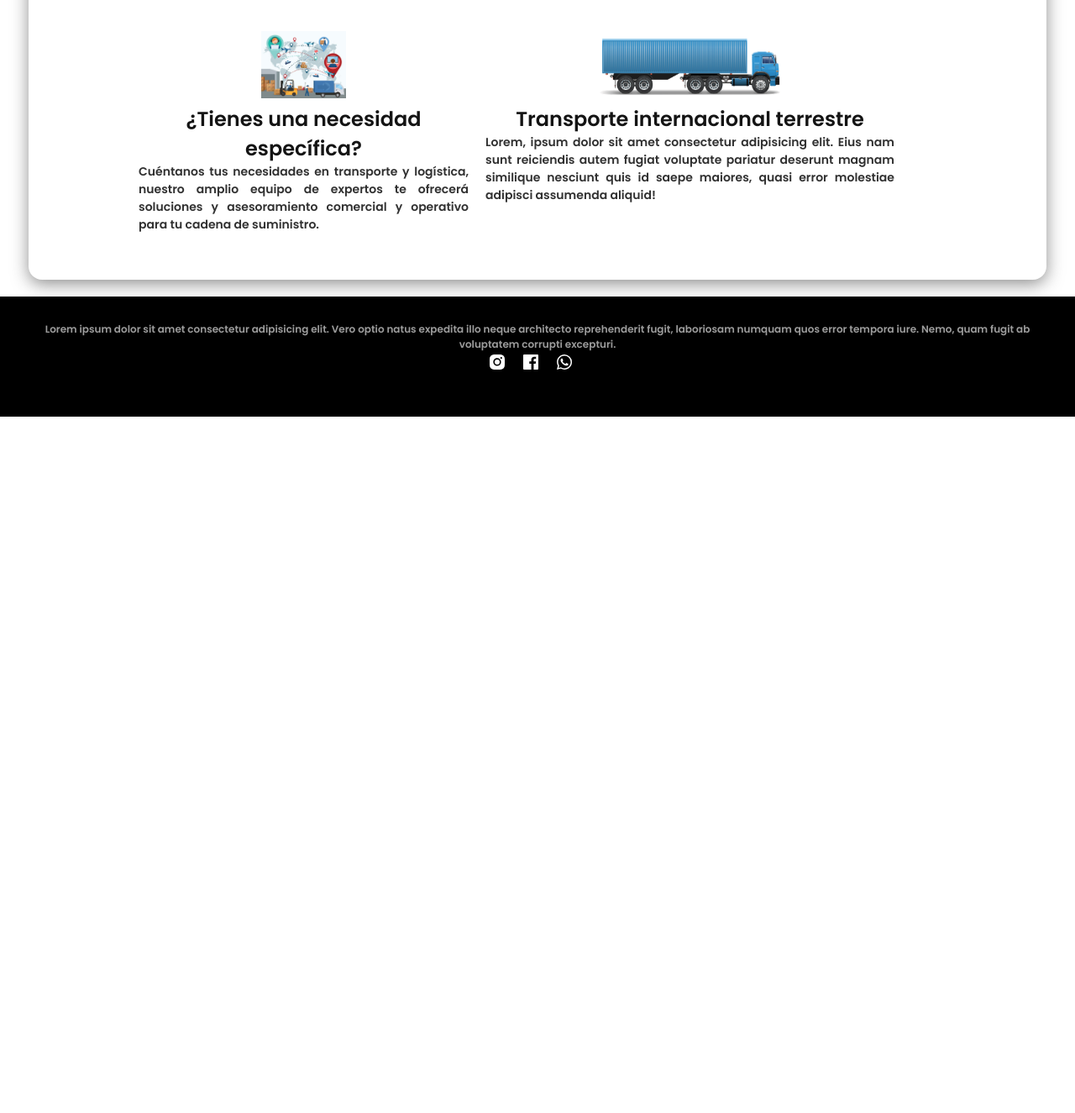
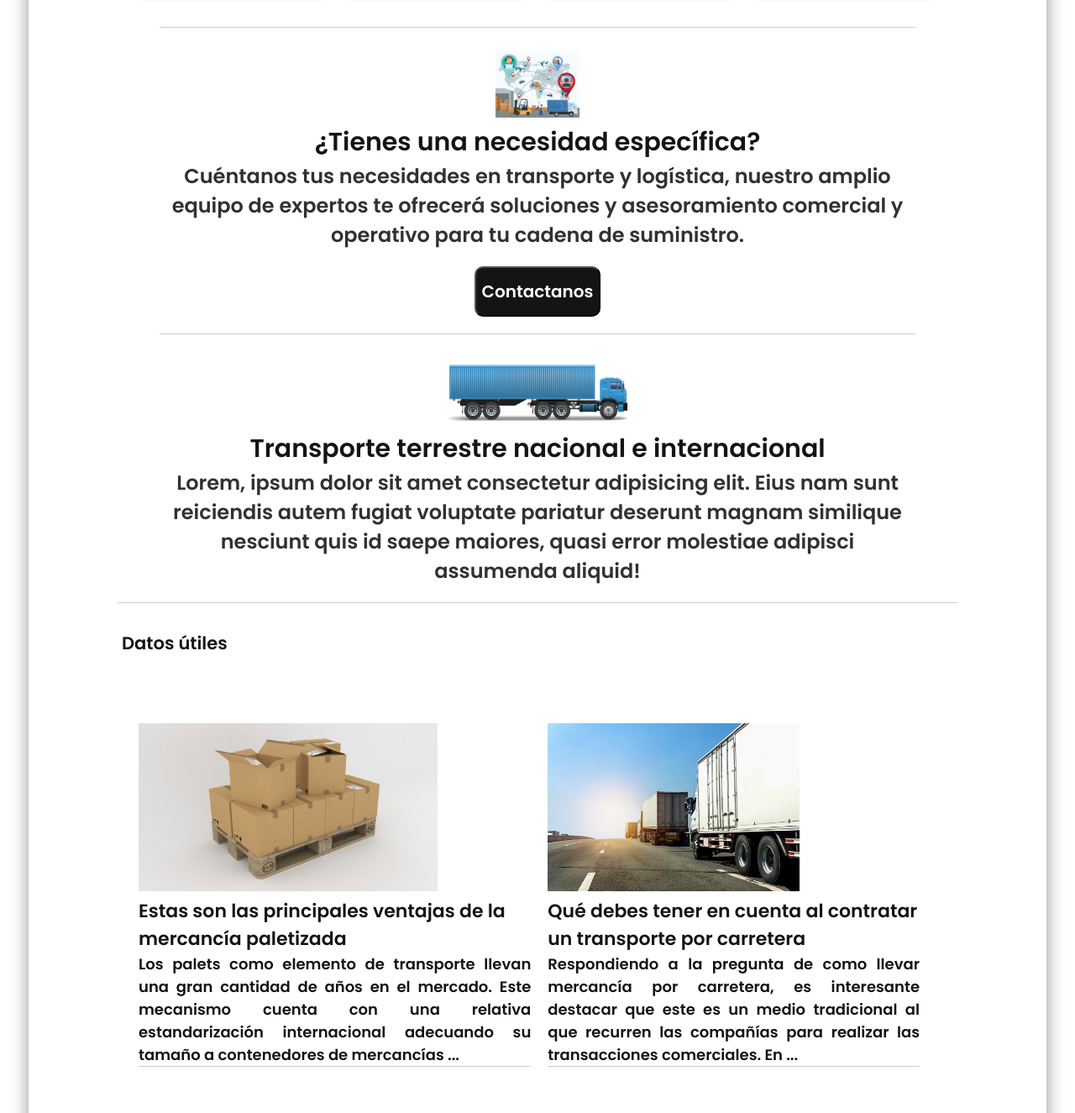
Before and after one commit to JoseTorres82/oneRoutePractica, a plain HTML site: page index.html in a window 1280 px wide. Shown: the part 760-2085 px from the top of the page at 84% size. Before the commit the page ends 1256 px from the top, so only its background shows below. Drawn offline with Linux system fonts and the light colour scheme; a script that the page names is missing.

Commit message:
agregandoSecciones

```diff
--- a/assets/css/styles.css
+++ b/assets/css/styles.css
@@ -26,6 +26,14 @@ body {
     /* font-family: 'Roboto', sans-serif; */
 }
 
+hr {
+    display: block;
+    background-color: #ccc;
+    border: 0;
+    height: 1px;
+    margin-bottom: 1.5em;
+}
+
 h2 {
     color: #141414;
     font-weight: 400;
@@ -38,6 +46,7 @@ h2 {
     padding-bottom: 0;
     display: flex;
     flex-direction: column;
+    justify-content: center;
     align-items: center;
     text-align: center;
     color: #fff;
@@ -186,6 +195,7 @@ h2 {
     margin-top: 20px;
     /* margin-bottom: 20px; */
     padding: 25px;
+
 }
 
 .articulos {
@@ -199,44 +209,49 @@ h2 {
     color: #272727;
     font-weight: 200;
     text-align: left;
-    /* border-radius: 1rem; */
-    /* margin-top: 5px; */
-    /* margin-bottom: 50px; */
+    border-radius: 5px;
     padding: 5px 20px;
-    /* -webkit-box-shadow: 0px 5px 15px 0px rgba(19, 0, 124, 0.54);
-    -moz-box-shadow: 0px 5px 15px 0px rgba(48, 9, 139, 0.54);
-    box-shadow: 0px 5px 15px 0px rgba(9, 1, 78, 0.54); */
+    -webkit-box-shadow: 0px 5px 10px 0px rgba(19, 0, 124, 0.54);
+    -moz-box-shadow: 0px 5px 10px 0px rgba(48, 9, 139, 0.54);
+    box-shadow: 0px 5px 10px 0px rgba(9, 1, 78, 0.54);
 
+}
+
+.articulos h2 {
+    font-weight: 600;
+    width: 100%;
+    justify-items: center;
 }
 
 .articos2 {
     max-width: 900px;
     width: 100%;
+    margin: 0 auto;
     display: flex;
     flex-direction: row;
     row-gap: 20px;
-    /* background: #ebebeb; */
     font-family: 'Poppins', sans-serif;
     font-weight: 200;
     color: rgb(49, 49, 49);
     text-align: center;
-    margin: 5px;
-    border-radius: 5px;
     padding: 20px;
-    gap: 20px;
+    justify-content: center;
+    /*     gap: 20px; */
 }
+
 
 .articos2 h2 {
     justify-content: center;
     align-items: center;
-    font-size: 24px;
+    font-size: 30px;
     font-style: light;
 }
+
 .articos2 p {
     justify-items: center;
     align-items: center;
-    text-align: justify;
-    font-size: 14px;
+    text-align: center;
+    font-size: 24px;
     font-style: light;
 }
 
@@ -244,6 +259,28 @@ h2 {
     justify-content: center;
     align-items: center;
     height: 80px;
+}
+
+.container__contacBtn {
+    margin: 0 auto;
+    display: flex;
+    max-width: 1000px;
+    justify-content: center;
+    align-items: center;
+
+}
+
+.container__contacBtn .btn__contacto a {
+    text-decoration: none;
+    color: #fff;
+    font-size: 20px;
+}
+
+.container__contacBtn .btn__contacto {
+    width: 150px;
+    height: 60px;
+    border-radius: 10px;
+    background: #141414;
 }
 
 .article__img1 {
@@ -292,6 +329,41 @@ h2 {
     width: 90%;
 }
 
+.info__container {
+    max-width: 1000px;
+    display: flex;
+    flex-direction: row;
+    justify-content: space-between;
+    justify-items: center;
+    align-items: top;
+    column-gap: 20px;
+    width: 95%;
+    margin-top: 20px;
+    padding: 25px;
+}
+
+.titulo__info {
+    max-width: 1000px;
+    margin: 0 auto;
+    padding: 5px;
+    color:#141414;
+}
+.info__container img {
+    height: 200px;
+    gap: 15px;
+    margin-top: 30px;
+}
+
+.info__container a {
+    text-decoration: none;
+    color: #141414;
+    font-weight: 300;
+    font-size: 22px;
+    font-style: bold;
+}
+.info__container p{
+ text-align: justify;
+}
 footer {
     background-color: #000;
     margin-top: 20px;
--- a/index.html
+++ b/index.html
@@ -13,7 +13,7 @@
     <link href="https://fonts.googleapis.com/css2?family=Poppins:ital,wght@0,600;1,600&display=swap" rel="stylesheet">
     <link rel="stylesheet" href="/assets/css/styles.css">
     <link rel="stylesheet" href="/assets/css/mqueries.css">
-    <title>One Route</title>
+    <title>On Route</title>
 </head>
 
 <body>
@@ -64,25 +64,8 @@
                     Weather for the Following Location: <a href="https://2ua.org/arg/mendoza/map/"
                         id="ww_b6faf4eebe742_u" target="_blank">Mendoza map, Argentina</a></div>
                 <script async src="https://app1.weatherwidget.org/js/?id=ww_b6faf4eebe742"></script>
-                <!--   <div id="ww_7b67528a93f5f" v='1.3' loc='id'
-                    a='{"t":"responsive","lang":"es","sl_lpl":1,"ids":["wl6251"],"font":"Arial","sl_ics":"one_a","sl_sot":"celsius","cl_bkg":"#000000","cl_font":"#FFFFFF","cl_cloud":"#FFFFFF","cl_persp":"#81D4FA","cl_sun":"#FFC107","cl_moon":"#FFC107","cl_thund":"#FF5722","sl_tof":"5","cl_odd":"#FFFFFF17"}'>
-                    Weather for the Following Location: <a href="https://2ua.org/arg/mendoza/map/" id="ww_7b67528a93f5f_u"
-                        target="_blank">Mendoza map, Argentina</a></div>
-                <script async src="https://app1.weatherwidget.org/js/?id=ww_7b67528a93f5f"></script>
-        </div> -->
-                <!-- <div class="hero-text">
-            <p>
-                Nuestra experiencia como empresa de transporte internacional de mercancías y logística, nos
-                convierten en la mejor opcion para llevar a cabo la operativa de transporte de su empresa.
-            </p>
-        </div> -->
+
             </section>
-            <!--     <section class="clima">
-        <div id="ww_7b67528a93f5f" v='1.3' loc='id'
-            a='{"t":"responsive","lang":"es","sl_lpl":1,"ids":["wl6251"],"font":"Arial","sl_ics":"one_a","sl_sot":"celsius","cl_bkg":"#000000","cl_font":"#FFFFFF","cl_cloud":"#FFFFFF","cl_persp":"#81D4FA","cl_sun":"#FFC107","cl_moon":"#FFC107","cl_thund":"#FF5722","sl_tof":"5","cl_odd":"#FFFFFF17"}'>
-            Weather for the Following Location: <a href="https://2ua.org/arg/mendoza/map/" id="ww_7b67528a93f5f_u"
-                target="_blank">Mendoza map, Argentina</a></div>
-        <script async src="https://app1.weatherwidget.org/js/?id=ww_7b67528a93f5f"></script> -->
     </section>
 
     <section class="sombra">
@@ -91,7 +74,7 @@
                 <section class="articulos">
                     <article>
                         <img src="/assets/img/logomonoc.png" alt="" class="article__img1">
-                        <h2><img src="/assets/icons/pin.svg" alt="">Nosotros</h2>
+                        <h2><!-- <img src="/assets/icons/pin.svg" alt=""> -->Nosotros</h2>
                         <p>Somos una empresa joven en constante crecimiento, ampliando nuestra flota para brindarles un
                             mejor servicio.</p>
                     </article>
@@ -99,27 +82,28 @@
                 <section class="articulos">
                     <article>
                         <img src="/assets/img/logomonoc.png" alt="" class="article__img1">
-                        <h2><img src="/assets/icons/pin.svg" alt="">Calidad</h2>
+                        <h2><!-- <img src="/assets/icons/pin.svg" alt=""> -->Calidad</h2>
                         <p>Servicios complementarios para aportar valor a tu cadena de suministro.</p>
                     </article>
                 </section>
                 <section class="articulos">
                     <article>
                         <img src="/assets/img/logomonoc.png" alt="" class="article__img1">
-                        <h2><img src="/assets/icons/pin.svg" alt="">Proximidad</h2>
+                        <h2><!-- <img src="/assets/icons/pin.svg" alt=""> -->Proximidad</h2>
                         <p>Atención personalizada en todas sus operaciones</p>
                     </article>
                 </section>
                 <section class="articulos">
                     <article>
                         <img src="/assets/img/logomonoc.png" alt="" class="article__img1">
-                        <h2><img src="/assets/icons/pin.svg" alt="">Agilidad</h2>
+                        <h2><!-- <img src="/assets/icons/pin.svg" alt=""> -->Agilidad</h2>
                         <p>Respuesta rápida a tus solicitudes de cotización.</p>
                     </article>
                 </section>
             </div>
             <section class="articos2">
                 <article>
+                    <hr>
                     <img src="assets/img/logist1.jpg" class="article2__img">
                     <div class="titSide">
                         <h2>¿Tienes una necesidad específica?</h2>
@@ -127,10 +111,17 @@
                     <p>Cuéntanos tus necesidades en transporte y logística, nuestro amplio equipo de expertos te
                         ofrecerá soluciones y asesoramiento comercial y operativo para tu cadena de suministro.</p>
                 </article>
+
+            </section>
+            <section class="container__contacBtn">
+                <button class="btn__contacto"><a href="#">Contactanos</a></button>
+            </section>
+            <section class="articos2">
                 <article>
+                    <hr>
                     <img src="assets/img/truck-trailer-icons-png-vector-icons-and-png-40.png" class="article2__img">
                     <div class="titSide">
-                        <h2>Transporte internacional terrestre</h2>
+                        <h2>Transporte terrestre nacional e internacional </h2>
                     </div>
                     <p>Lorem, ipsum dolor sit amet consectetur adipisicing elit. Eius nam sunt reiciendis autem fugiat
                         voluptate pariatur deserunt magnam similique nesciunt quis id saepe maiores, quasi error
@@ -138,6 +129,29 @@
                 </article>
             </section>
 
+            <hr>
+            <section class="titulo__info">
+                <h1>Datos útiles</h1>
+            </section>
+            <section class="info__container">
+                <article class="info">
+                    <img src="/assets/img/bcoimagenes/mercancia-paletizada-moldtrans-1024x576.jpg" alt="paletizados">
+                    <h2><a href="#">Estas son las principales ventajas de la mercancía paletizada</a> </h2>
+                    <p>Los palets como elemento de transporte llevan una gran cantidad de años en el mercado. Este
+                        mecanismo cuenta con una relativa estandarización internacional adecuando su tamaño a
+                        contenedores de mercancías ...</p>
+                        <hr>
+                </article>
+                <article class="info">
+                    <img src="/assets/img/bcoimagenes/contratar-transporte-carretera-1.jpg" alt="rutas">
+                    <h2><a href="#">Qué debes tener en cuenta al contratar un transporte por carretera</a> </h2>
+                    <p>Respondiendo a la pregunta de como llevar mercancía por carretera, es interesante destacar que
+                        este es un medio tradicional al que recurren las compañías para realizar las transacciones
+                        comerciales. En ...</p>
+                        <hr>
+                </article>
+                <hr>
+            </section>
         </div>
     </section>
     <footer>
```
Also changed, not shown: assets/img/bcoimagenes/contratar-transporte-carretera-1.jpg (added), assets/img/bcoimagenes/mercancia-paletizada-moldtrans-1024x576.jpg (added).
